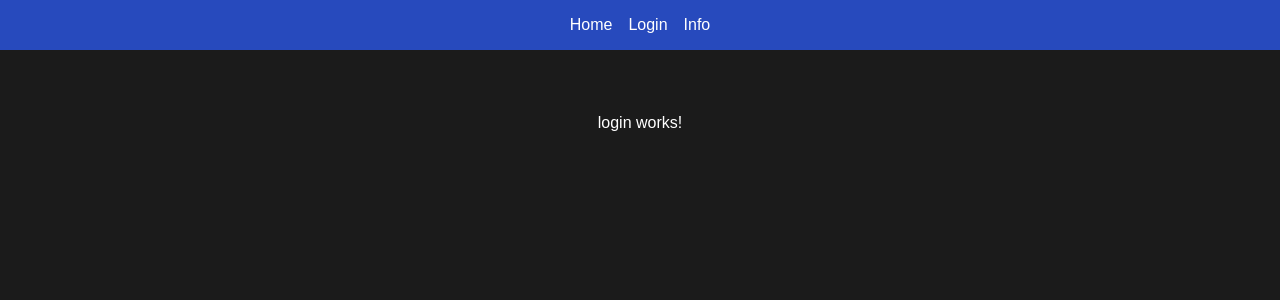
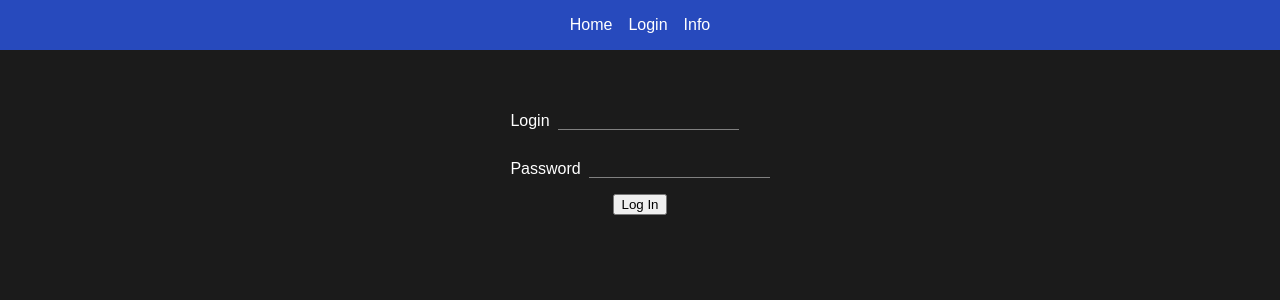
Before and after one commit to suffergram/angular-todo-app, an Angular app: page /login in a window 1280 px wide. Shown: the top 300 px of the page. Built offline with nearby package versions, Linux system fonts and the light colour scheme.

Commit message:
added login form

```diff
--- a/src/app/modules/login/login.component.html
+++ b/src/app/modules/login/login.component.html
@@ -1 +1,13 @@
-<p>login works!</p>
+<form class="login-form">
+  <div class="login-user-info">
+    <label class="login-label">
+      Login
+      <input type="text" />
+    </label>
+    <label class="login-label">
+      Password
+      <input type="password" />
+    </label>
+  </div>
+  <button type="submit" class="login-submit">Log In</button>
+</form>
--- a/src/app/modules/login/login.component.scss
+++ b/src/app/modules/login/login.component.scss
@@ -0,0 +1,27 @@
+.login-form {
+  display: flex;
+  flex-direction: column;
+  align-items: center;
+  gap: 1rem;
+
+  .login-user-info {
+    display: flex;
+    flex-direction: column;
+    align-items: flex-start;
+    gap: 1rem;
+
+    .login-label {
+      height: 2rem;
+      display: flex;
+      align-items: flex-end;
+
+      & > input {
+        border: none;
+        background-color: transparent;
+        color: #ffffff;
+        border-bottom: 1px solid gray;
+        margin-left: 0.5rem;
+      }
+    }
+  }
+}
```
